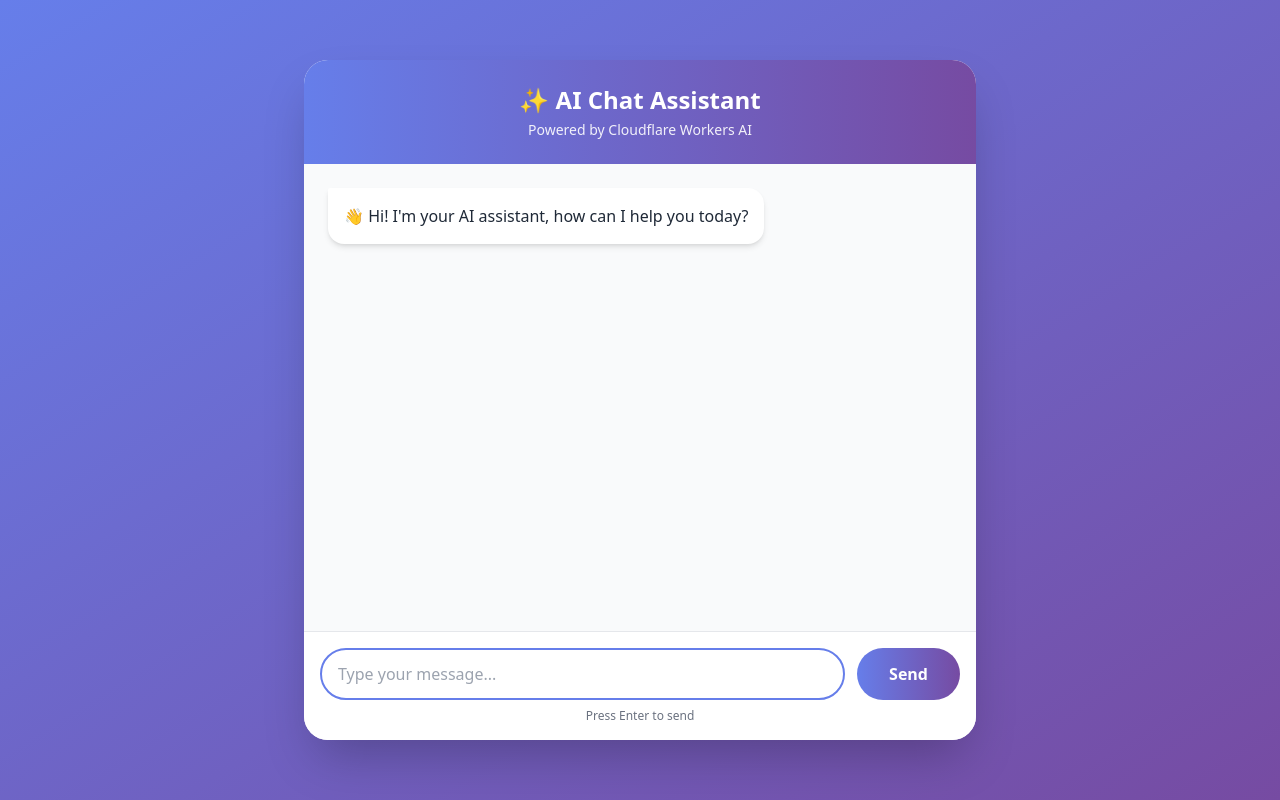
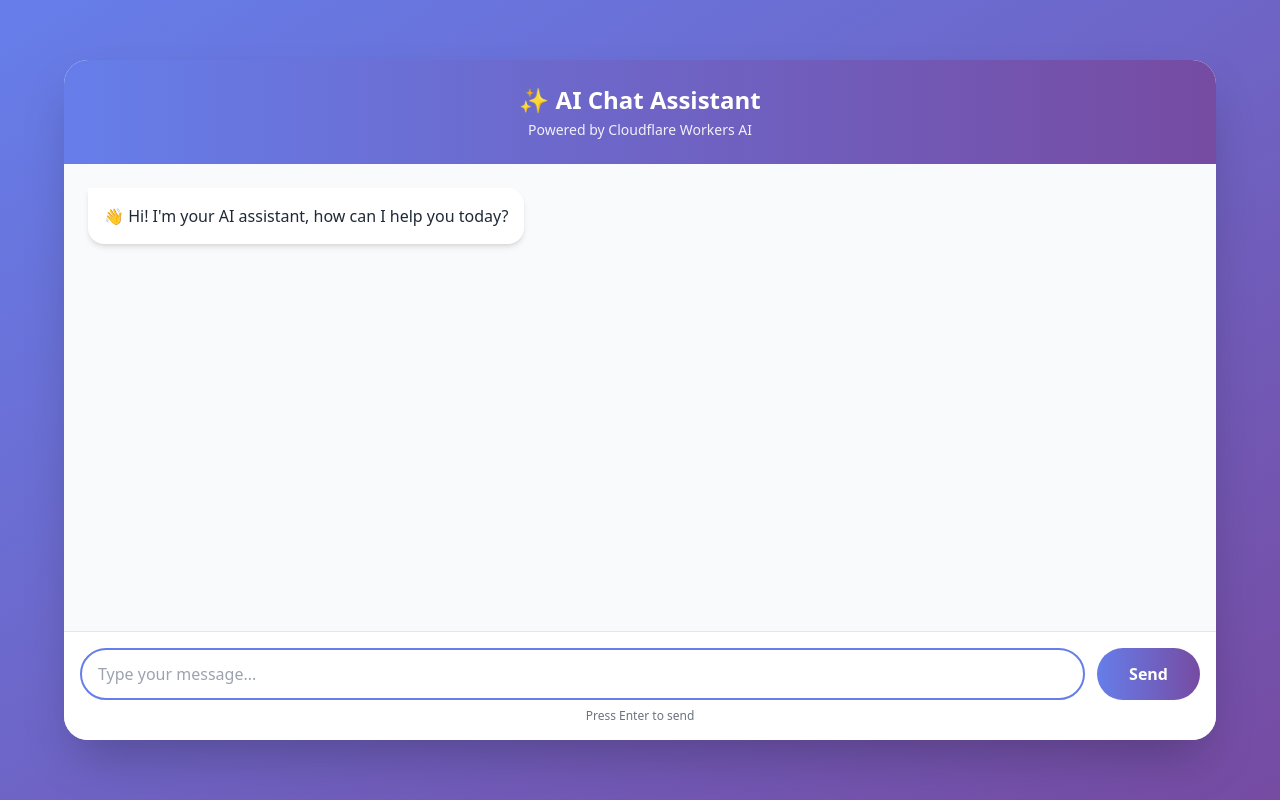
Before and after one commit to juann-espitia/cf_ai_cloudfare-ai, a website: page proud-silence-9c58/public/index.html in a window 1280 px wide. Drawn offline with nearby package versions, Linux system fonts and the light colour scheme.

Commit message:
fixed formatting

```diff
--- a/proud-silence-9c58/public/index.html
+++ b/proud-silence-9c58/public/index.html
@@ -52,7 +52,7 @@
 <body>
     <body class="bg-gradient-to-br from-primary to-secondary min-h-screen flex items-center justify-center p-4">
 
-    <div class="w-full max-w-2xl bg-white rounded-3xl shadow-2xl overflow-hidden flex flex-col" style="height: 85vh;">
+    <div class="w-full max-w-6xl bg-white rounded-3xl shadow-2xl overflow-hidden flex flex-col" style="height: 85vh;">
 
         <div class="bg-gradient-to-r from-primary to-secondary text-white p-6">
             <h1 class="text-2xl font-bold text-center">✨ AI Chat Assistant</h1>
```
